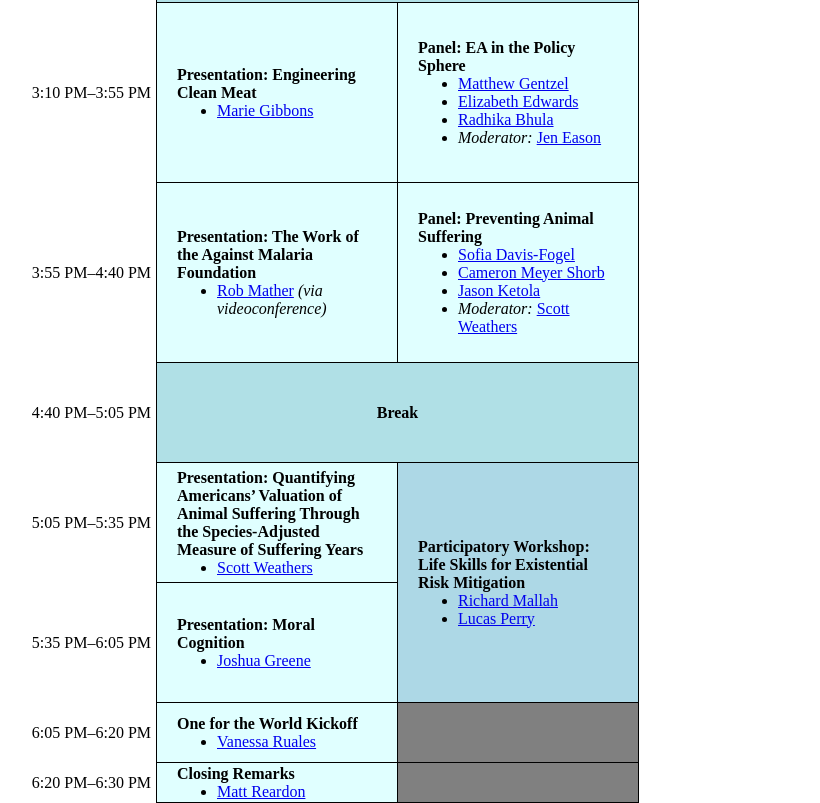
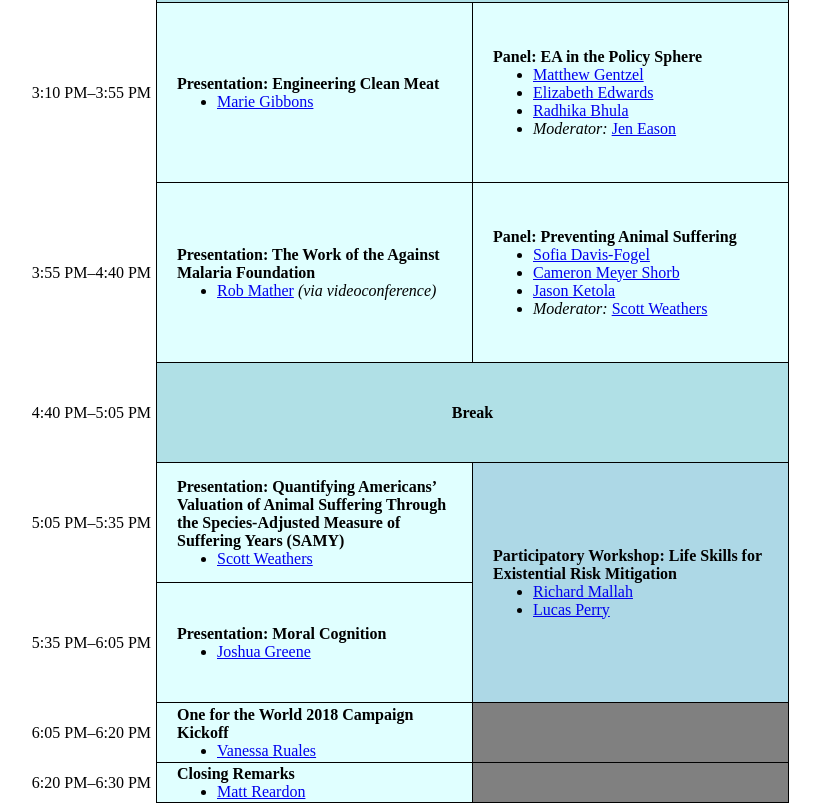
Before and after one commit to taymonbeal/eagx-boston-schedule, a plain HTML site: page index.html in a window 1280 px wide. Shown: the part 1525-2328 px from the top of the page, without its empty margins (7-827 px from the left). Drawn offline with Linux system fonts and the light colour scheme.

Commit message:
More formatting cleanup

```diff
--- a/index.html
+++ b/index.html
@@ -12,7 +12,7 @@
         border-collapse: collapse;
       }
       td {
-        width: 200px;
+        width: 275px;
         height: 0;
         border: 1px solid black;
         padding-left: 20px;
@@ -184,7 +184,7 @@
         <tr style="height: 120px;">
           <td>5:05 PM–5:35 PM</td>
           <td style="background-color: lightcyan;">
-            <h4>Presentation: Quantifying Americans’ Valuation of Animal Suffering Through the Species-Adjusted Measure of Suffering Years</h4>
+            <h4>Presentation: Quantifying Americans’ Valuation of Animal Suffering Through the Species-Adjusted Measure of Suffering Years (SAMY)</h4>
             <ul>
               <li><a href="https://eaglobal.org/speakers/scott-weathers/">Scott Weathers</a></li>
             </ul>
@@ -209,7 +209,7 @@
         <tr style="height: 60px;">
           <td>6:05 PM–6:20 PM</td>
           <td style="background-color: lightcyan;">
-            <h4>One for the World Kickoff</h4>
+            <h4>One for the World 2018 Campaign Kickoff</h4>
             <ul>
               <li><a href="https://eaglobal.org/speakers/vanessa-ruales/">Vanessa Ruales</a></li>
             </ul>
```
